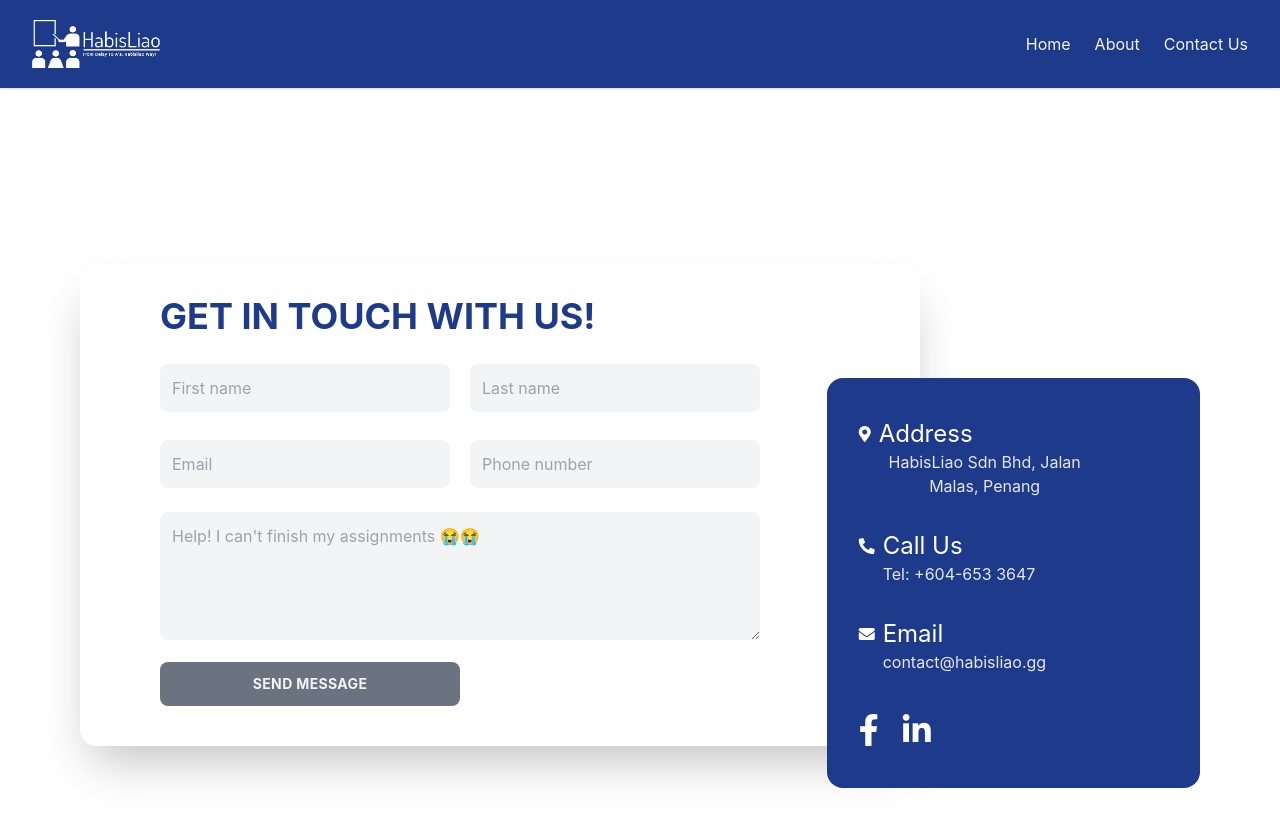
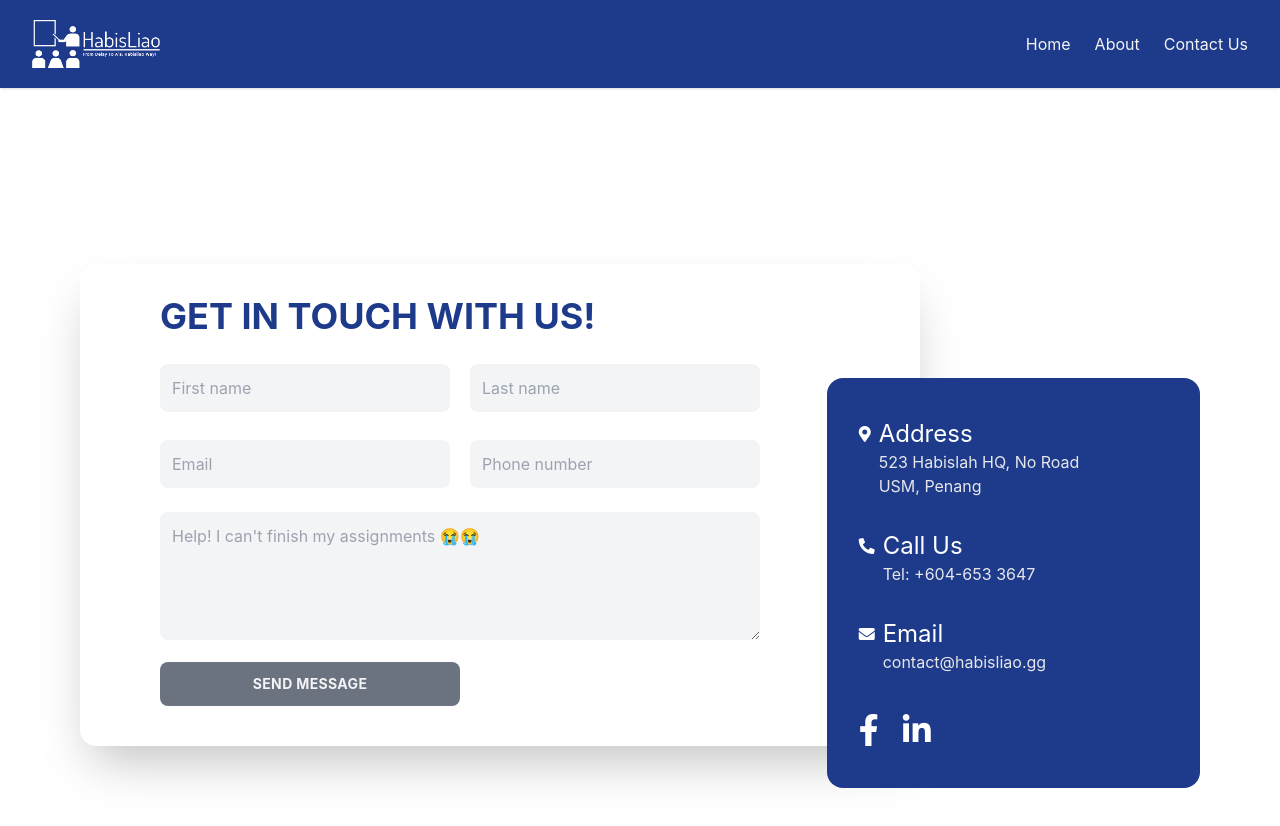
Before and after one commit to marcus-hao/react-company-website, a React (Create React App) app: page /contact in a window 1280 px wide. Shown: the top 826 px of the page. Built offline with nearby package versions, Linux system fonts and the light colour scheme.

Commit message:
update document titles

```diff
--- a/src/App.js
+++ b/src/App.js
@@ -3,7 +3,6 @@ import './App.css';
 import Contact from './pages/Contact';
 import Home from './pages/Home';
 import NavBar from './components/NavBar';
-import useDocumentTitle from './hooks/useDocumentTitle';
 import { useEffect } from 'react';
 import About from './pages/About';
 import Footer from './components/Footer';
@@ -13,9 +12,6 @@ function App() {
     // Scroll to top when page loads
     window.scrollTo({ top: 0, left: 0, behavior: 'smooth' });
   }, []);
-
-  // Set the website title
-  useDocumentTitle("HabisLiao | From Delay to A's: HabisLiao Way!");
 
   return (
     <BrowserRouter>
--- a/src/pages/About.js
+++ b/src/pages/About.js
@@ -3,8 +3,10 @@ import Vision from '../components/Vision';
 import TeamCard from '../components/TeamCard';
 import Slider from 'react-slick';
 import { team } from '../data/teamMembers';
+import useDocumentTitle from '../hooks/useDocumentTitle';
 
 function About() {
+    useDocumentTitle('About Us - HabisLiao')
     var settings = {
         dots: true,
         infinite: false,
--- a/src/pages/Contact.js
+++ b/src/pages/Contact.js
@@ -1,6 +1,8 @@
 import React from 'react';
+import useDocumentTitle from '../hooks/useDocumentTitle';
 
 const Contact = () => {
+    useDocumentTitle('Contact Us - HabisLiao');
     return (
         <div id="contact" className="flex justify-center items-center mt-8 w-full bg-white py-12 lg:py-24">
             <div className="container mx-auto my-8 px-4 lg:px-20">
@@ -41,7 +43,8 @@ const Contact = () => {
                             </div>
                             <div className='flex flex-col items-start'>
                                 <h2 className='text-2xl'>Address</h2>
-                                <p className='text-gray-200'>HabisLiao Sdn Bhd, Jalan Malas, Penang</p>
+                                <p className='text-gray-200'>523 Habislah HQ, No Road</p>
+                                <p className='text-gray-200'>USM, Penang</p>
                             </div>
                         </div>
 
--- a/src/pages/Home.js
+++ b/src/pages/Home.js
@@ -1,7 +1,9 @@
 import React from 'react';
 import AboutUs from '../components/AboutUs';
+import useDocumentTitle from '../hooks/useDocumentTitle';
 
 const Home = () => {
+    useDocumentTitle("HabisLiao | From Delay to A's: HabisLiao Way!");
     return (
         <div>
             <AboutUs />
```
